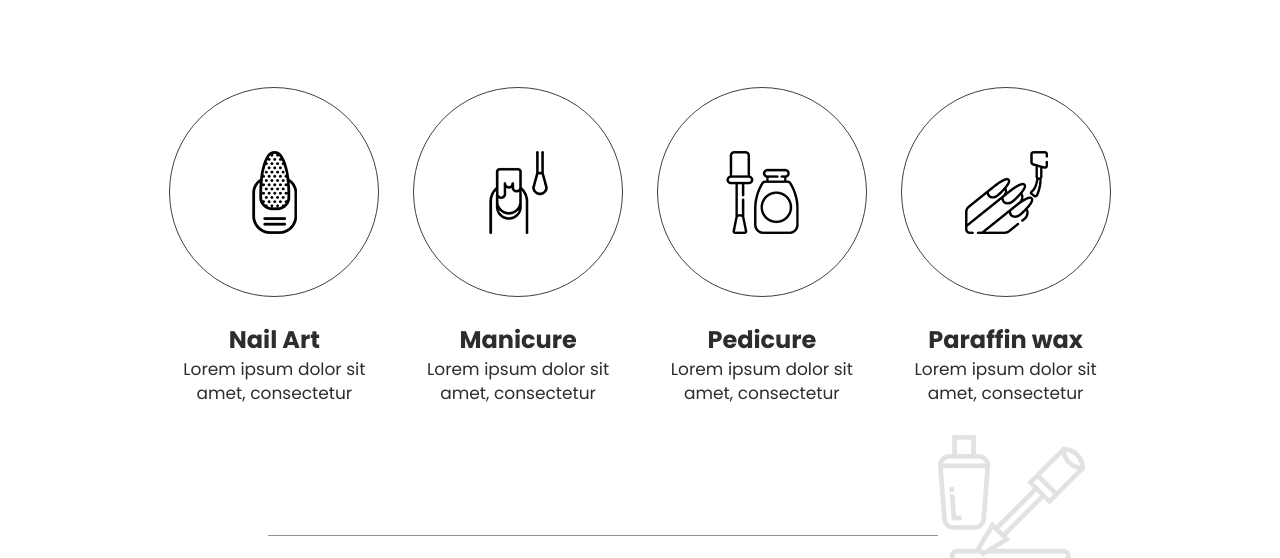
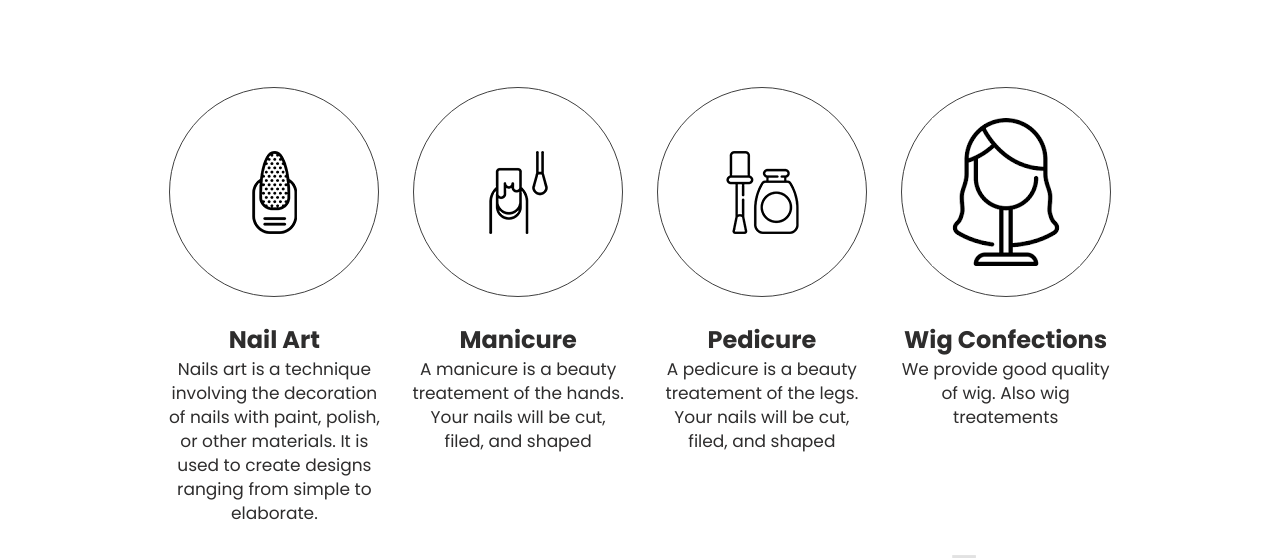
Before and after one commit to mijr/withney, a plain HTML site: page we-do.html in a window 1280 px wide. Shown: the part 204-762 px from the top of the page. Drawn offline with nearby package versions, Linux system fonts and the light colour scheme; a web font is replaced by a local one.

Commit message:
Update we-do.html

```diff
--- a/we-do.html
+++ b/we-do.html
@@ -114,28 +114,28 @@
                         <div class="we_box">
                            <i><img src="weicon1.png" alt="#"/></i>
                            <h3>Nail Art</h3>
-                           <p>Lorem ipsum dolor sit amet, consectetur </p>
+                           <p>Nails art is a technique involving the decoration of nails with paint, polish, or other materials. It is used to create designs ranging from simple to elaborate. </p>
                         </div>
                      </div>
                      <div class="col-md-3 col-sm-6">
                         <div class="we_box">
                            <i><img src="weicon2.png" alt="#"/></i>
                            <h3>Manicure</h3>
-                           <p>Lorem ipsum dolor sit amet, consectetur </p>
+                           <p>A manicure is a beauty treatement of the hands. Your nails will be cut, filed, and shaped  </p>
                         </div>
                      </div>
                      <div class="col-md-3 col-sm-6">
                         <div class="we_box">
                            <i><img src="weicon3.png" alt="#"/></i>
                            <h3>Pedicure</h3>
-                           <p>Lorem ipsum dolor sit amet, consectetur </p>
+                           <p>A pedicure is a beauty treatement of the legs. Your nails will be cut, filed, and shaped </p>
                         </div>
                      </div>
                      <div class="col-md-3 col-sm-6">
                         <div class="we_box">
-                           <i><img src="weicon4.png" alt="#"/></i>
-                           <h3>Paraffin wax</h3>
-                           <p>Lorem ipsum dolor sit amet, consectetur </p>
+                           <i><img src="wigicon.png" alt="#"/></i>
+                           <h3>Wig Confections</h3>
+                           <p>We provide good quality of wig. Also wig treatements </p>
                         </div>
                      </div>
                   </div>
```
